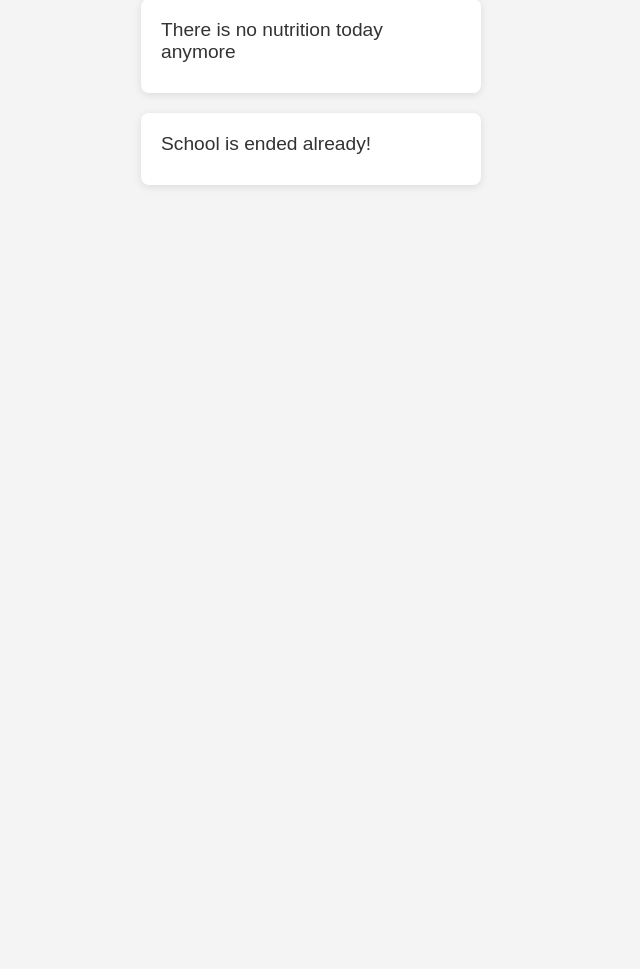
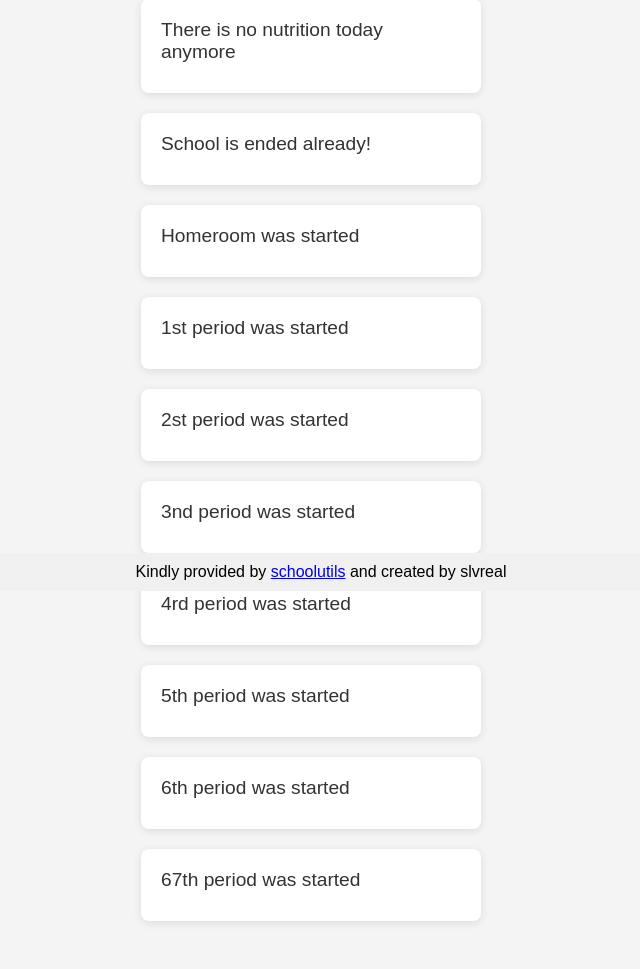
Before and after one commit to slavik2011/schooleventstimers, a Flask app: page / in a window 1280 px wide. Shown: the part 209-1178 px from the top of the page, without its empty margins (329-969 px from the left). Before the commit the page ends 396 px from the top, so only its background shows below. Run offline with Flask 3, Linux system fonts and the light colour scheme; some libraries are stand-ins or nearby versions.

Commit message:
added periods times

```diff
--- a/templates/index.html
+++ b/templates/index.html
@@ -61,20 +61,44 @@
     <div class="timer-container">
         <div class="timer" id="dismissalTimer"></div>
     </div>
+    <div class="timer-container">
+        <div class="timer" id="hrTimer"></div>
+    </div>
+    <div class="timer-container">
+        <div class="timer" id="fstTimer"></div>
+    </div>
+    <div class="timer-container">
+        <div class="timer" id="sndTimer"></div>
+    </div>
+    <div class="timer-container">
+        <div class="timer" id="trdTimer"></div>
+    </div>
+    <div class="timer-container">
+        <div class="timer" id="fthTimer"></div>
+    </div>
+    <div class="timer-container">
+        <div class="timer" id="fithTimer"></div>
+    </div>
+    <div class="timer-container">
+        <div class="timer" id="sthTimer"></div>
+    </div>
+    <div class="timer-container">
+        <div class="timer" id="sethTimer"></div>
+    </div>
 
     <script src="https://cdnjs.cloudflare.com/ajax/libs/moment.js/2.29.4/moment.min.js"></script>
     <script>
         // Times are in HH:mm (24-hour format)
         const eventTimes = [
-            //Lunch, Break, Dismissal
+            //Lunch, Break, Dismissal, HR, 1st, 2nd, 3rd, 4th, 5th, 6th, 7th
             [
-                ['12:54', '10:03', '15:08'], // Sun
-                ['12:54', '10:03', '15:08'], // Mon
-                ['12:12', '09:48', '14:08'], // Tue
-                ['12:54', '10:03', '15:08'], // Wed
-                ['12:54', '10:03', '15:08'], // Thu
-                ['12:54', '10:03', '15:08'], // Fri
-                ['12:54', '10:03', '15:08'] // Sat
+                ['12:54', '10:03', '15:08', '08:00', '08:24', '09:16', '10:23', '11:15', '12:07', '13:29', '14:21'], // Sun
+                ['12:54', '10:03', '15:08', '08:00', '08:24', '09:16', '10:23', '11:15', '12:07', '13:29', '14:21'], // Mon
+                ['12:12', '09:48', '14:08', '08:00', '08:27', '09:10', '10:08', '10:51', '11:34', '12:47', '13:30'], // Tue
+                ['12:54', '10:03', '15:08', '08:00', '08:24', '09:16', '10:23', '11:15', '12:07', '13:29', '14:21'], // Wed
+                ['12:54', '10:03', '15:08', '08:00', '08:24', '09:16', '10:23', '11:15', '12:07', '13:29', '14:21'], // Thu
+                ['12:54', '10:03', '15:08', '08:00', '08:24', '09:16', '10:23', '11:15', '12:07', '13:29', '14:21'], // Fri
+                ['12:54', '10:03', '15:08', '08:00', '08:24', '09:16', '10:23', '11:15', '12:07', '13:29', '14:21'] // Sat
             ],
             // Add more weeks here as needed...
         ];
@@ -87,10 +111,18 @@
             const dayOfWeek = now.day(); // 0 = Sunday, 1 = Monday, etc.
             const weekNumber = 0 // Math.floor(now.week() / 52); //Assumes events repeat every two weeks
 
-            const [lunchTime, breakTime, dismissalTime] = eventTimes[weekNumber][dayOfWeek];
+            const [lunchTime, breakTime, dismissalTime, hr, fst, snd, trd, fth, fith, sth, seth] = eventTimes[weekNumber][dayOfWeek];
 
             const lunchMoment = moment(lunchTime, 'HH:mm');
             const breakMoment = moment(breakTime, 'HH:mm');
+            const hrMoment = moment(hr, 'HH:mm');
+            const fstMoment = moment(fst, 'HH:mm');
+            const sndMoment = moment(snd, 'HH:mm');
+            const trdMoment = moment(trd, 'HH:mm');
+            const fthMoment = moment(fth, 'HH:mm');
+            const fithMoment = moment(fith, 'HH:mm');
+            const sthMoment = moment(sth, 'HH:mm');
+            const sethMoment = moment(seth, 'HH:mm');
             const dismissalMoment = moment(dismissalTime, 'HH:mm');
 
 
@@ -98,10 +130,6 @@
             lunchMoment.date(now.date());
             breakMoment.date(now.date());
             dismissalMoment.date(now.date());
-
-            let islunch = lunchMoment.isBefore(now)
-            let isbreak = breakMoment.isBefore(now)
-            let isdismissal = dismissalMoment.isBefore(now)
 
             //moment.relativeTimeThreshold('h', 24);
             moment.relativeTimeThreshold('m', 1440);
@@ -111,10 +139,26 @@
             document.getElementById('lunchTimer').innerText = 'Lunch: ' + lunchMoment.fromNow();
             document.getElementById('breakTimer').innerText = 'Nutrition: ' + breakMoment.fromNow();
             document.getElementById('dismissalTimer').innerText = 'Dismissal: ' + dismissalMoment.fromNow();
+            document.getElementById('hrTimer').innerText = 'Homeroom: ' + hrMoment.fromNow();
+            document.getElementById('fstTimer').innerText = '1st Period: ' + fstMoment.fromNow();
+            document.getElementById('sndTimer').innerText = '2nd Period: ' + sndMoment.fromNow();
+            document.getElementById('trdTimer').innerText = '3rd Period: ' + trdMoment.fromNow();
+            document.getElementById('fthTimer').innerText = '4th Period: ' + fthMoment.fromNow();
+            document.getElementById('fithTimer').innerText = '5th Period: ' + fithMoment.fromNow();
+            document.getElementById('sthTimer').innerText = '6th Period: ' + sthMoment.fromNow();
+            document.getElementById('sethTimer').innerText = '7th Period: ' + sethMoment.fromNow();
 
             //If the event has already happened today, add a day
             if (lunchMoment.isBefore(now)) document.getElementById('lunchTimer').innerText = 'There is no lunch today anymore';
             if (breakMoment.isBefore(now)) document.getElementById('breakTimer').innerText = 'There is no nutrition today anymore';
+            if (hrMoment.isBefore(now)) document.getElementById('hrTimer').innerText = 'Homeroom was started';
+            if (fstMoment.isBefore(now)) document.getElementById('fstTimer').innerText = '1st period was started';
+            if (sndMoment.isBefore(now)) document.getElementById('sndTimer').innerText = '2st period was started';
+            if (trdMoment.isBefore(now)) document.getElementById('trdTimer').innerText = '3nd period was started';
+            if (fthMoment.isBefore(now)) document.getElementById('fthTimer').innerText = '4rd period was started';
+            if (fithMoment.isBefore(now)) document.getElementById('fithTimer').innerText = '5th period was started';
+            if (sthMoment.isBefore(now)) document.getElementById('sthTimer').innerText = '6th period was started';
+            if (sethMoment.isBefore(now)) document.getElementById('sethTimer').innerText = '67th period was started';
             if (dismissalMoment.isBefore(now)) document.getElementById('dismissalTimer').innerText = 'School is ended already!';
         }
 
@@ -122,6 +166,26 @@
         updateTimers(); // Initial update
     </script>
 
+    <style>
+        footer {
+            position: fixed;
+            bottom: 0;
+            left: 0;
+            width: 100%;
+            background-color: #f0f0f0;
+            /* Optional background color */
+            padding: 10px;
+            /* Optional padding */
+            text-align: center;
+            /* Optional text alignment */
+        }
+    </style>
+
+
+    <footer>
+        Kindly provided by <a href='https://schoolutilshub.up.railway.app/'>schoolutils</a> and created by slvreal
+    </footer>
+
 </body>
 
 </html>
```
